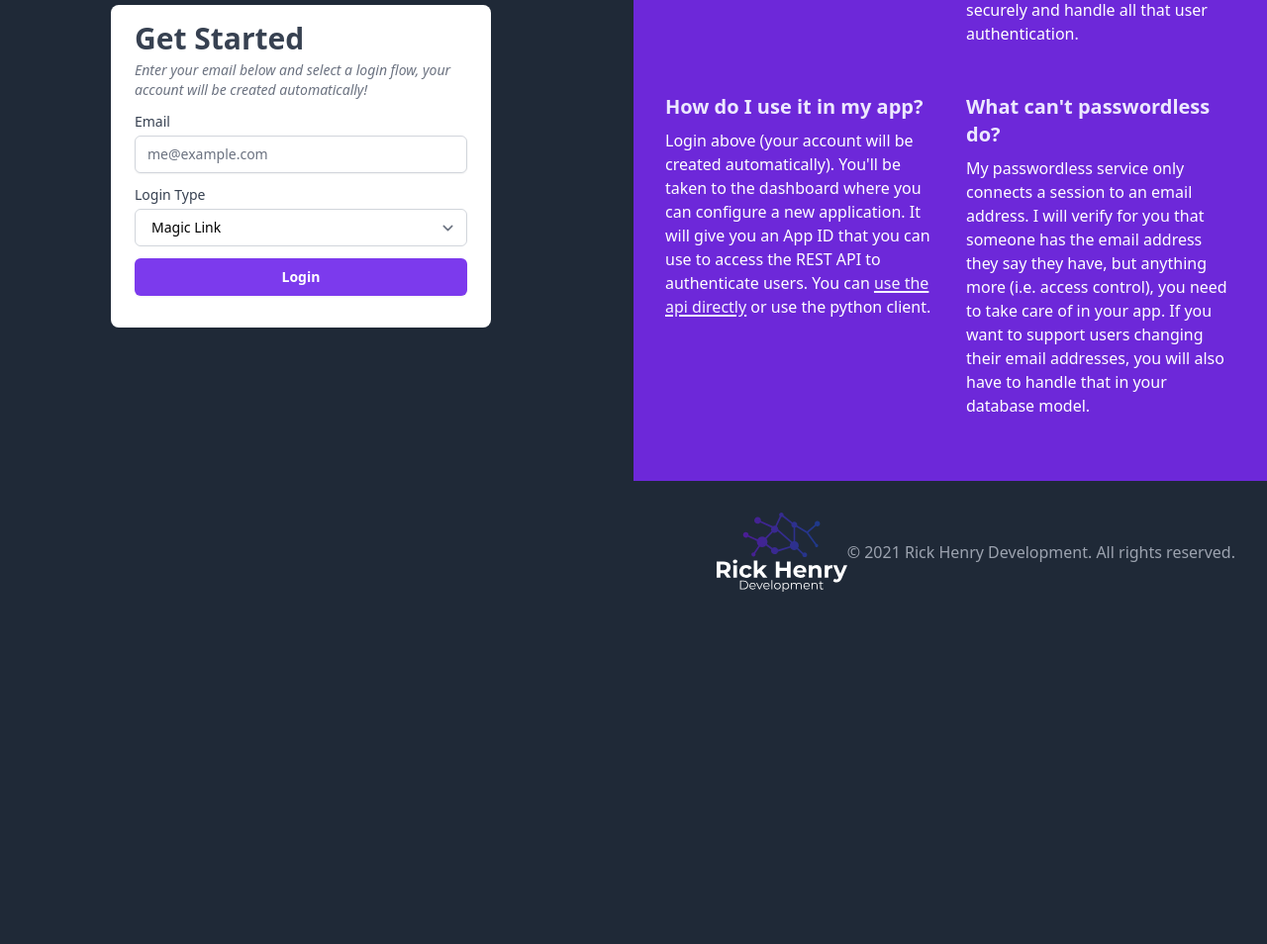
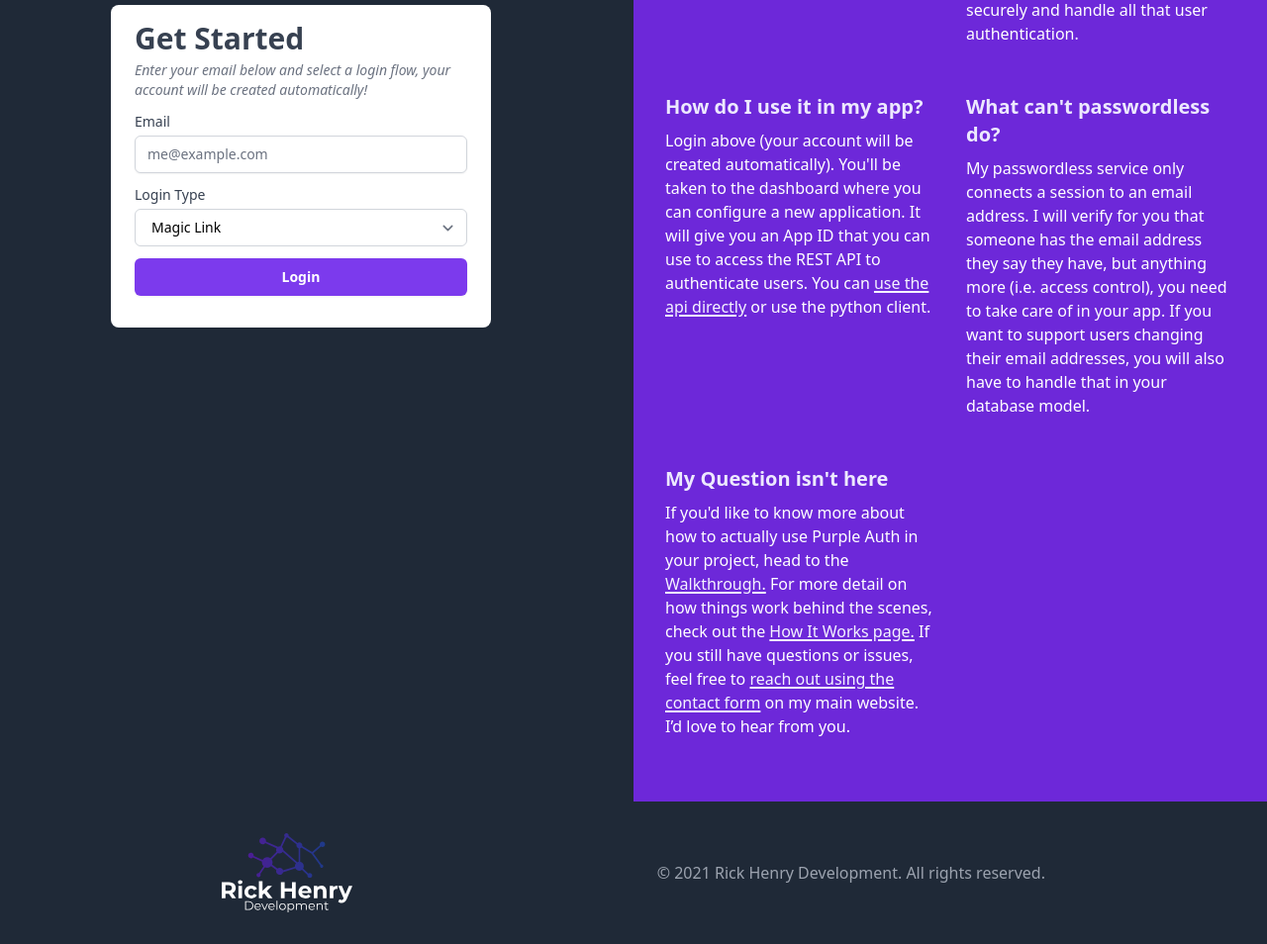
Before and after one commit to rickh94/purple-auth, a Python web app: template src/app/portal/templates/index.html in a window 1280 px wide. Shown: the part 453-1407 px from the top of the page at 99% size. Before the commit the page ends 1051 px from the top, so only its background shows below. Run offline with Jinja, Linux system fonts and the light colour scheme; the template is opened without the code that fills it, so the values that code supplies are empty; style sheets or scripts are compiled from the project's sources; some libraries are stand-ins or nearby versions.

Commit message:
add contact message to faq
Signed-off-by: Rick Henry <rickhenry@rickhenry.dev>

```diff
--- a/src/app/portal/templates/index.html
+++ b/src/app/portal/templates/index.html
@@ -1,7 +1,7 @@
 {% extends "base.html" %}
-{% block bodyclass %}bg-gray-800 h-full{% endblock bodyclass %}
+{% block bodyclass %}bg-gray-800 min-h-screen flex flex-col{% endblock bodyclass %}
 {% block body %}
-  <main id="main" class="bg-gray-800 grid grid-cols-1 lg:grid-cols-2">
+  <main id="main" class="bg-gray-800 grid grid-cols-1 lg:grid-cols-2 flex-1">
     <div class="mx-auto max-w-7xl w-full pt-16 pb-20 text-center lg:text-left">
       <div class="px-4 sm:px-8 xl:pr-16">
         <h1
@@ -87,6 +87,24 @@
                 addresses, you will also have to handle that in your database model.
               </dd>
             </div>
+            <div>
+              <dt class="text-lg md:text-xl leading-6 font-bold text-violet-100">
+                My Question isn't here
+              </dt>
+              <dd class="mt-2 text-base text-white">
+                If you'd like to know more about how to actually use
+                Purple Auth in your project, head to the
+                <a href="/walkthrough" class="text-violet-50 underline decoration-2 underline-offset-2 hover:underline-offset-0"
+                >Walkthrough.</a> For more detail on how things work behind the
+                scenes, check out the
+                <a href="/how-it-works" class="text-violet-50 underline decoration-2 underline-offset-2 hover:underline-offset-0"
+                >How It Works page.</a>
+                If you still have questions or issues, feel free to
+                <a href="//rickhenry.dev/contact" class="text-violet-50 underline decoration-2 underline-offset-2 hover:underline-offset-0"
+                >reach out using the contact form</a> on my main website.
+                I’d love to hear from you.
+            </dd>
+            </div>
           </dl>
         </div>
       </div>
--- a/src/app/portal/templates/mixins/_footer.html
+++ b/src/app/portal/templates/mixins/_footer.html
@@ -1,4 +1,4 @@
-<footer class="bg-gray-800 justify-self-end">
+<footer class="bg-gray-800 justify-self-end flex-0">
   <div class="max-w-4xl mx-auto py-8 px-4 sm:px-6 md:flex md:items-center md:justify-between lg:px-8">
     <a
       class="flex justify-center space-x-6 "
```
Also changed, not shown: 1 other file.
